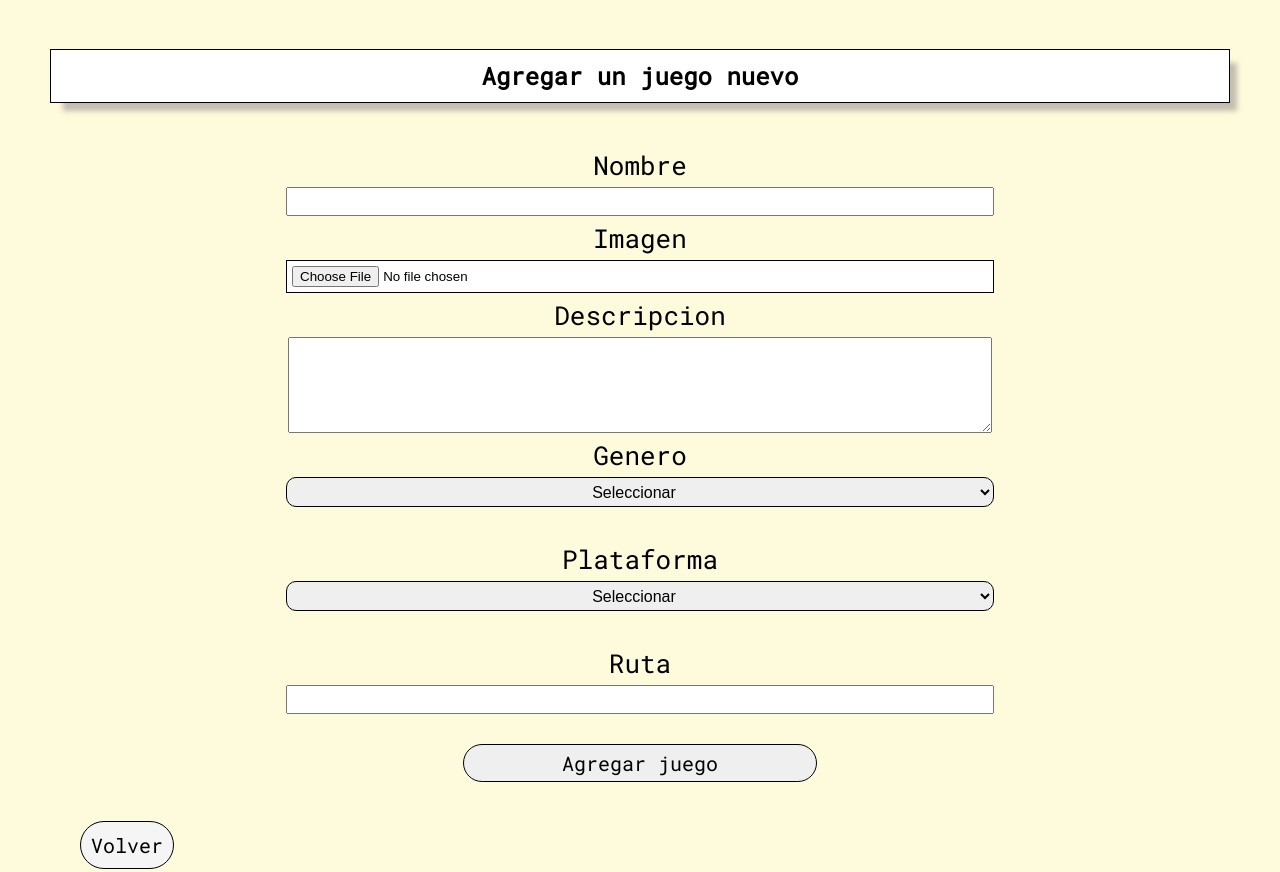
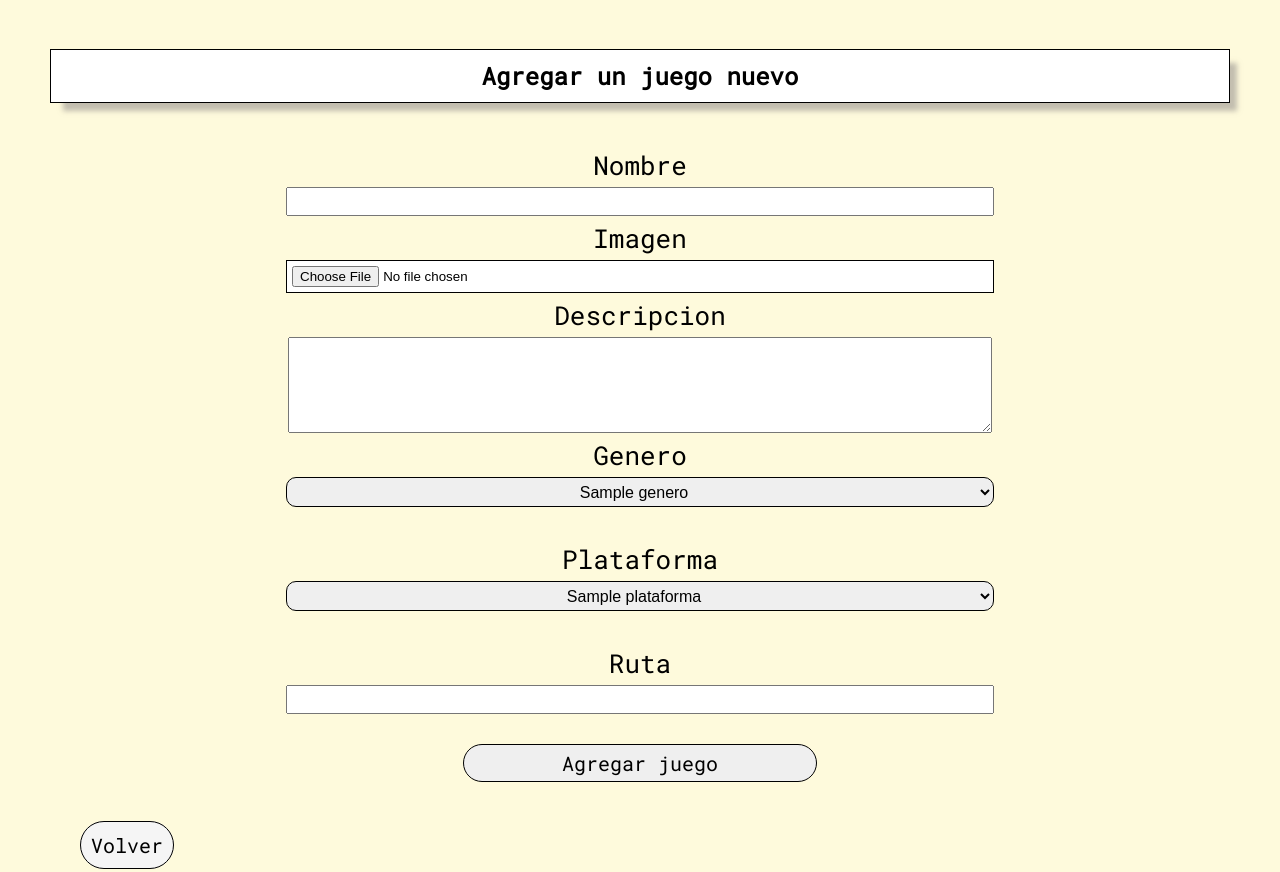
Before and after one commit to antonellamino/Proyecto-PHP, a PHP site: page /altaJuego.php in a window 1280 px wide. Shown: the part 521-1393 px from the top of the page. Run offline with PHP 8.4, Linux system fonts and the light colour scheme; tables that the repository leaves empty or names only in its code hold one stand-in row (values such as "Sample post").

Commit message:
algunos cambios

```diff
--- a/altaJuego.php
+++ b/altaJuego.php
@@ -50,7 +50,7 @@ $resPlataformas = $link->query($plataformas);
                 echo "El campo nombre no puede estar vacio";
                 unset($_SESSION['nom-error']);
             } ?>
-        <input type="text" id="form-nombre" name="nombre">
+        <input type="text" id="form-nombre" name="nombre" value="">
 
 
         <label for="imagen" name="imagen" id="form-img">Imagen</label>
@@ -81,9 +81,9 @@ $resPlataformas = $link->query($plataformas);
                 unset($_SESSION['gen-error']);
             } ?>
         <select name="id-genero" id="form-genero"> <!--id se asocia con el name del select-->
-            <option disabled selected value>Seleccionar</option>
+            <option disabled value>Seleccionar</option>
             <?php while ($row = $resGeneros->fetch_assoc()){?>
-            <?php echo "<option value=\"" . $row["id"] . "\">" . $row["nombre"] . "</option>"; ?>
+            <option <?php echo (isset($_SESSION['dato-form']['id-genero']) and ($_SESSION['dato-form']['id-genero'] == $row['id'])) ? 'selected' : '' ?> value="<?php echo $row["id"] ?>"> <?php echo $row["nombre"] ?> </option>
             <?php } ?>
         </select>
 
@@ -94,9 +94,9 @@ $resPlataformas = $link->query($plataformas);
                 unset($_SESSION['plat-error']);
             } ?>
         <select name="id-plataforma" id="form-plataforma">
-            <option disabled selected value>Seleccionar</option>
+            <option disabled value>Seleccionar</option>
             <?php while ($row = $resPlataformas->fetch_assoc()){?>
-            <?php echo "<option value=\"" . $row["id"] . "\">" . $row["nombre"] . "</option>"; ?>
+            <option <?php echo (isset($_SESSION['dato-form']['id-plataforma']) and ($_SESSION['dato-form']['id-plataforma'] == $row['id'])) ? 'selected' : '' ?> value="<?php echo $row["id"] ?>"> <?php echo $row["nombre"] ?> </option>
             <?php } ?>
         </select>
 
--- a/index.php
+++ b/index.php
@@ -56,7 +56,7 @@ $resPlataformas = $link->query($plataformas);
 
 
         <label for="genero"> Genero </label>
-        <select name="filtro_genero" id="genero"> <!--id se asocia con el name del select-->
+        <select name="filtro_genero" id="genero">
             <option disabled selected value>Seleccionar</option>
             <?php while ($row = $resGeneros->fetch_assoc()){?>
             <?php echo "<option value=\"" . $row["id"] . "\">" . $row["nombre"] . "</option>"; ?>
--- a/validar-dar-de-alta.php
+++ b/validar-dar-de-alta.php
@@ -51,7 +51,7 @@ if (isset($_POST['submit'])){
     }
 
     //chequeo la cant de caracteres de la url (80)
-    if(strlen($_POST['url']) > 80){ //puse 10 para probar
+    if(strlen($_POST['url']) > 80){
         $_SESSION['url-error']=true;
         $esta_ok = false;
     }
@@ -63,6 +63,7 @@ if (isset($_POST['submit'])){
     }
 
     if(!$esta_ok){
+        //agregar variable para datos
         header("Location: altaJuego.php"); //si hay errores redirige
         die();
     }
```
Also changed, not shown: img/banner-videojuegos.png (added), img/logo.svg (added).
